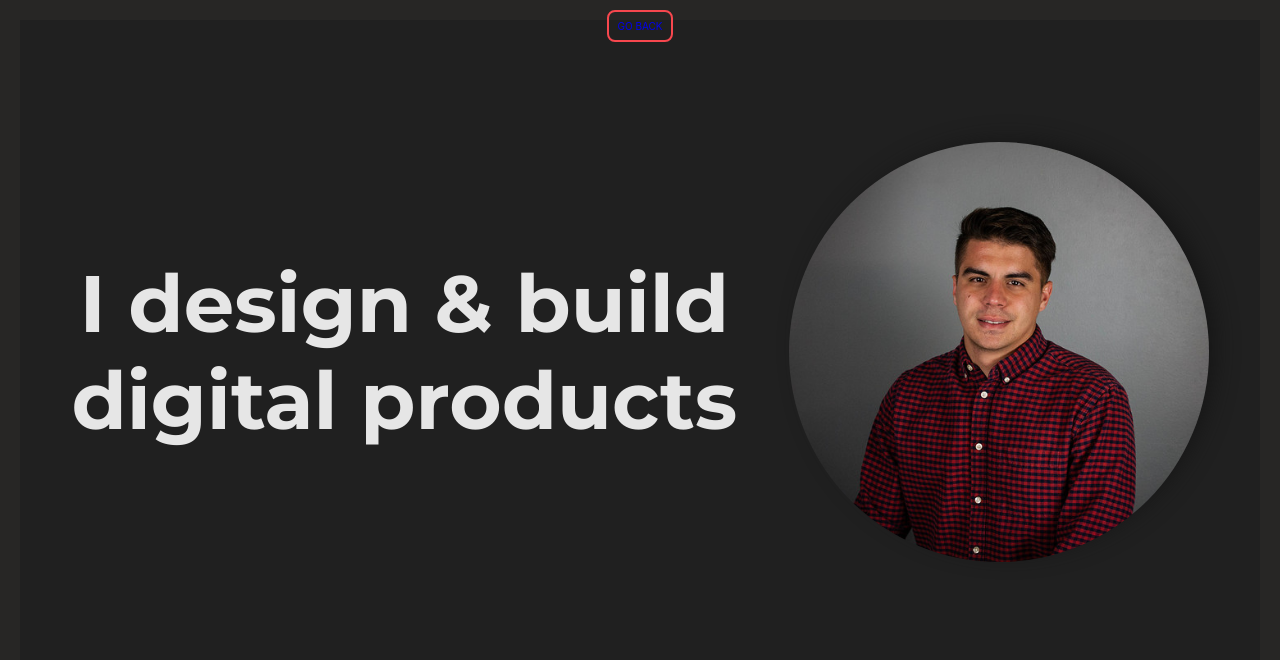
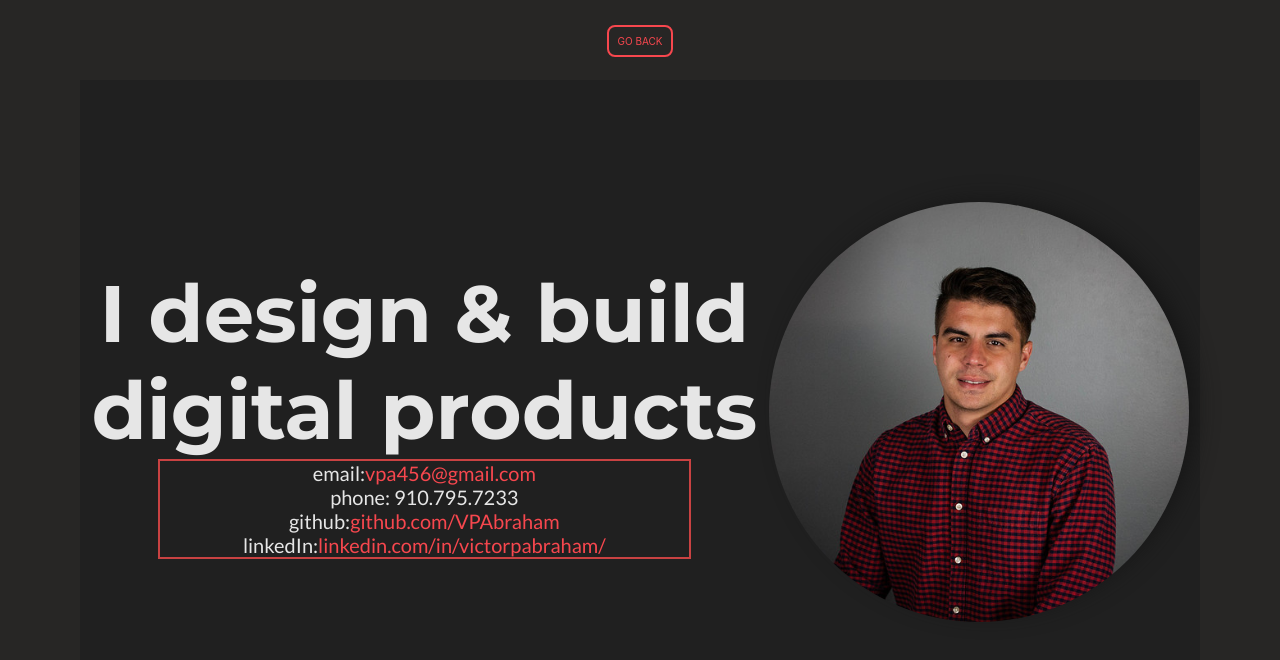
Before and after one commit to VPAbraham/portfolio-page, a React (Create React App) app: page /about in a window 1280 px wide. Shown: the top 660 px of the page. Built offline with nearby package versions, Linux system fonts and the light colour scheme; a web font is replaced by a local one.

Commit message:
Add contact information and social links

```diff
--- a/src/App/App.scss
+++ b/src/App/App.scss
@@ -19,6 +19,11 @@ a {
   text-decoration: none;
 }
 
+a:link {
+  text-decoration: none;
+  color: rgb(247, 71, 78);
+}
+
 a:visited {
   color: rgb(247, 71, 78);
 }
--- a/src/views/About/About.js
+++ b/src/views/About/About.js
@@ -10,9 +10,25 @@ const About = () => {
     <div className='about'>
       <Link to='/' className='resume-link about-back'>GO BACK</Link>
       <section>
-        <div>
+        <div className='about-block'>
           <h2>I design & build</h2>
           <h2>digital products</h2>
+          <div className='about-block__text'>
+
+          </div>
+          <div className='about-block__contact'>
+            <p>email:
+              <a href='mailto:vpa456@gmail.com'>vpa456@gmail.com</a>
+            </p>
+            <p>phone: 910.795.7233</p>
+            <p>github:
+              <a href='https://github.com/VPAbraham' target='_blank'>github.com/VPAbraham</a>
+            </p>
+            <p>linkedIn:
+              <a href='https://www.linkedin.com/in/victorpabraham/' target='_blank'>linkedin.com/in/victorpabraham/</a>
+            </p>
+
+          </div>
         </div>
         <img src={victorImg} alt='Headshot of Victor Abraham.'/>
       </section>
--- a/src/views/About/About.scss
+++ b/src/views/About/About.scss
@@ -2,8 +2,7 @@
 
 .about {
   text-align: center;
-  height: 100vh;
-  border: solid 20px rgb(39,38,37);
+  border: solid 8rem rgb(39,38,37);
 
 
   section {
@@ -11,11 +10,23 @@
     justify-content: space-evenly;
     align-items: center;
     height: 80vh;
-    div {
+    .about-block {
+
       h2 {
         font-family: $font-sans-serif;
         font-size:8rem;
         color: $white-color;
+      }
+      &__text {
+        font-size: 4rem;
+      }
+      &__contact {
+        margin: auto;
+        font-size: 2rem;
+        font-family: $font-accent;
+        color: $white-color;
+        border: 2px solid rgb(201, 66, 66);
+        width: 80%;
       }
     }
 
--- a/src/views/Resume/Resume.scss
+++ b/src/views/Resume/Resume.scss
@@ -2,7 +2,7 @@
 
 .resume {
   text-align: center;
-  margin-top: 3rem;
+  border: 8rem solid rgb(39,38,37);
 
   h1 {
     margin-top: 1rem;
@@ -18,6 +18,8 @@
 
 
 .resume-link {
+  position: relative;
+  top: -4.5rem;
   height: 2rem;
   font-size: 1rem;
   border: 2px solid $red-color;
```
